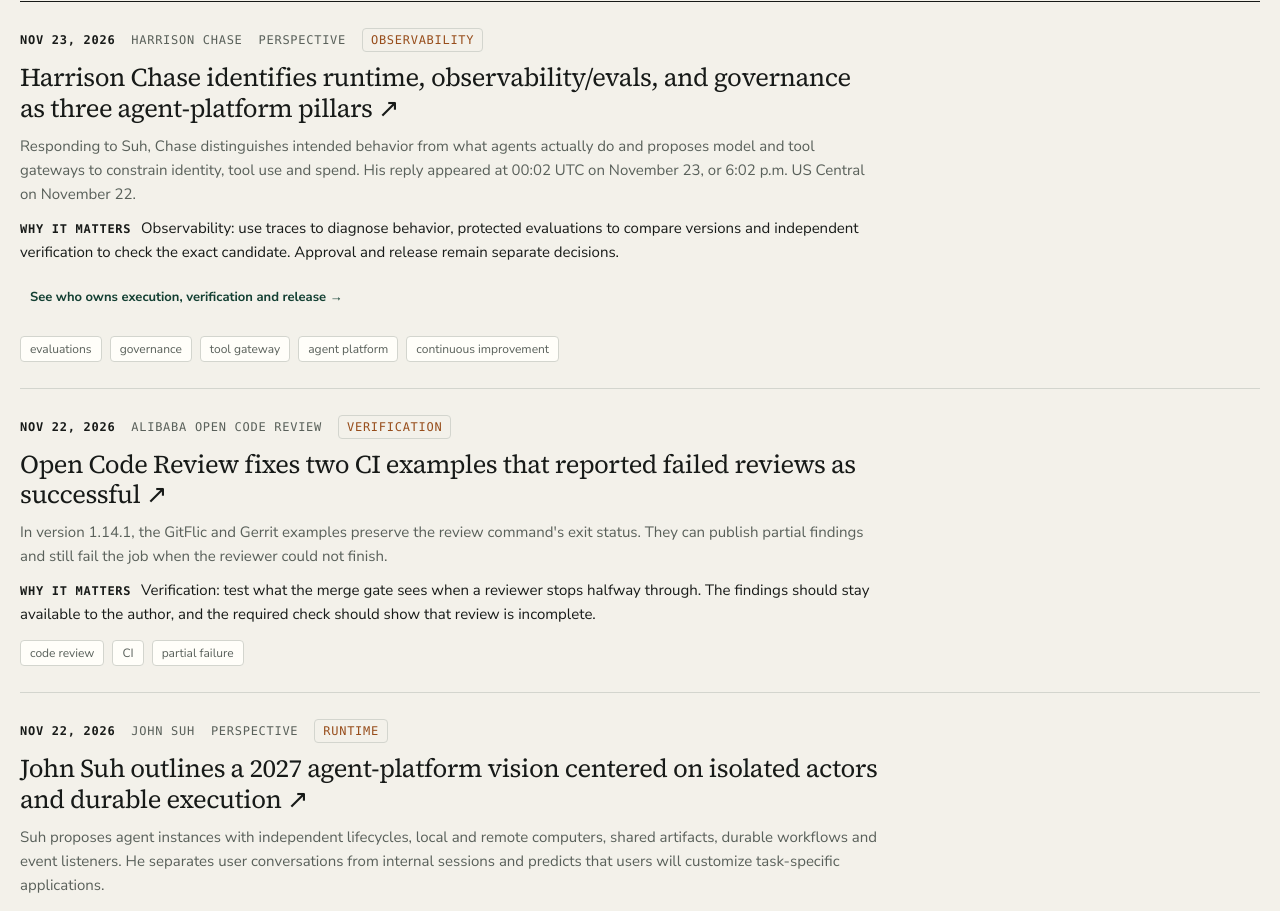
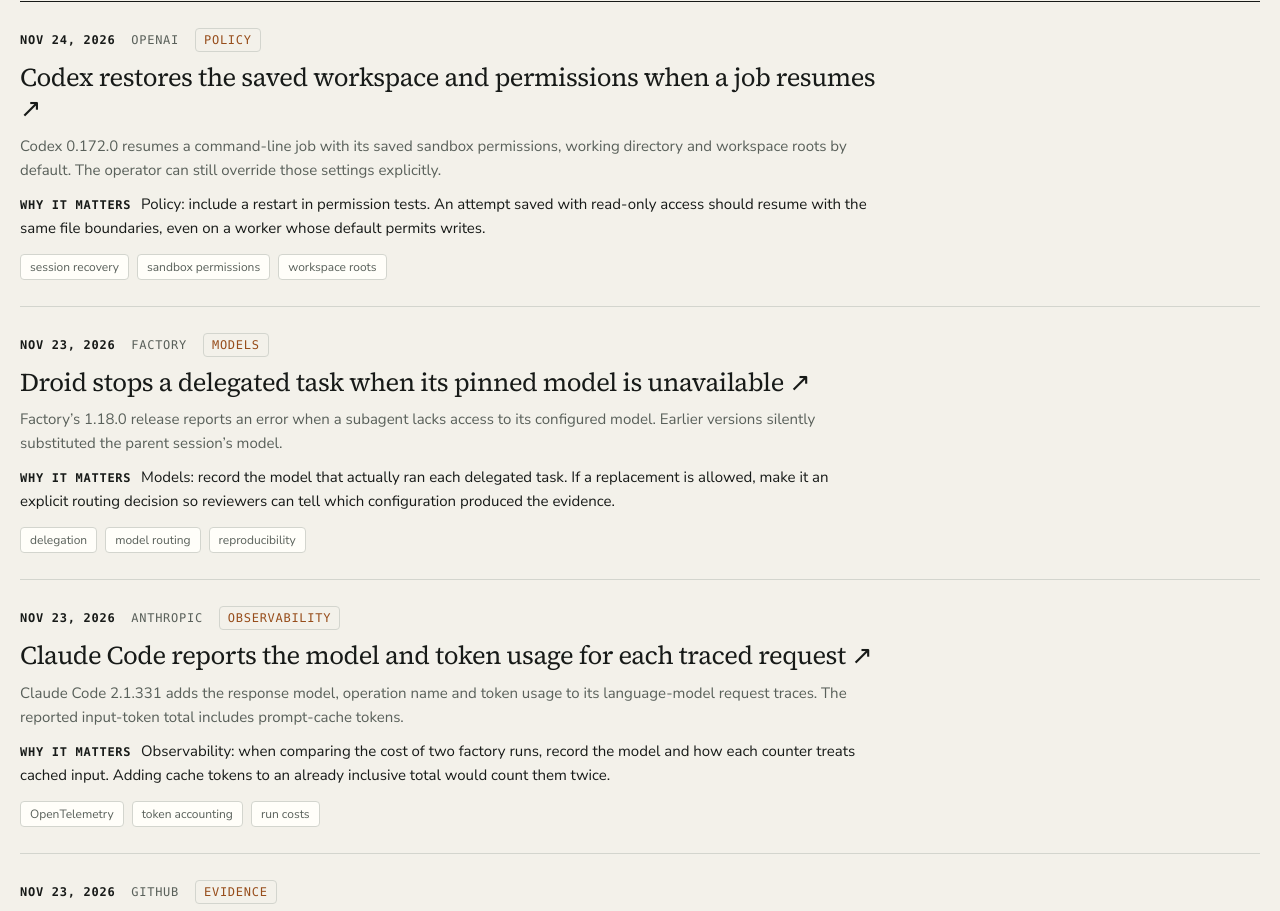
Before and after one commit to jaydubya818/FDLC, a Next.js app: page /updates in a window 1280 px wide. Shown: the part 760-1671 px from the top of the page. Built offline with nearby package versions, Linux system fonts and the light colour scheme; no server answers.

Commit message:
Publish five sourced factory updates from the November 24 review

```diff
--- a/data/factory-updates.ts
+++ b/data/factory-updates.ts
@@ -30,9 +30,53 @@ export type FactoryUpdate = {
   guideReading?: { href: string; label: string };
 };
 
-export const factoryUpdatesReviewed = "2026-11-23";
+export const factoryUpdatesReviewed = "2026-11-24";
 
 export const factoryUpdates: readonly FactoryUpdate[] = [
+  {
+    id: "codex-0172-resume-permissions",
+    date: "2026-11-24",
+    title: "Codex restores the saved workspace and permissions when a job resumes",
+    source: "OpenAI",
+    url: "https://github.com/openai/codex/releases/tag/rust-v0.172.0",
+    summary: "Codex 0.172.0 resumes a command-line job with its saved sandbox permissions, working directory and workspace roots by default. The operator can still override those settings explicitly.",
+    whyItMatters: "Policy: include a restart in permission tests. An attempt saved with read-only access should resume with the same file boundaries, even on a worker whose default permits writes.",
+    touches: "Policy",
+    tags: ["session recovery","sandbox permissions","workspace roots"],
+  },
+  {
+    id: "factory-droid-pinned-model-unavailable",
+    date: "2026-11-23",
+    title: "Droid stops a delegated task when its pinned model is unavailable",
+    source: "Factory",
+    url: "https://docs.factory.com/changelog/release-notes#v1.18.0",
+    summary: "Factory’s 1.18.0 release reports an error when a subagent lacks access to its configured model. Earlier versions silently substituted the parent session’s model.",
+    whyItMatters: "Models: record the model that actually ran each delegated task. If a replacement is allowed, make it an explicit routing decision so reviewers can tell which configuration produced the evidence.",
+    touches: "Models",
+    tags: ["delegation","model routing","reproducibility"],
+  },
+  {
+    id: "claude-code-request-trace-token-accounting",
+    date: "2026-11-23",
+    title: "Claude Code reports the model and token usage for each traced request",
+    source: "Anthropic",
+    url: "https://github.com/anthropics/claude-code/releases/tag/v2.1.331",
+    summary: "Claude Code 2.1.331 adds the response model, operation name and token usage to its language-model request traces. The reported input-token total includes prompt-cache tokens.",
+    whyItMatters: "Observability: when comparing the cost of two factory runs, record the model and how each counter treats cached input. Adding cache tokens to an already inclusive total would count them twice.",
+    touches: "Observability",
+    tags: ["OpenTelemetry","token accounting","run costs"],
+  },
+  {
+    id: "github-coverage-upload-format-validation",
+    date: "2026-11-23",
+    title: "GitHub fails coverage uploads when the report format is unsupported",
+    source: "GitHub",
+    url: "https://github.blog/changelog/2026-11-23-code-coverage-uploads-now-flag-invalid-report-formats/",
+    summary: "GitHub Code Quality now checks for Cobertura XML during upload. Previously a workflow could report success while its pull request showed no coverage. A valid report can still be processed when individual lines lack usable data.",
+    whyItMatters: "Evidence: check that the coverage report for a candidate can be read and contains the expected files. A successful upload alone gives a reviewer no basis for a coverage decision.",
+    touches: "Evidence",
+    tags: ["CI","code coverage","evidence quality"],
+  },
   {
     id: "chase-agent-platform-pillars",
     date: "2026-11-23",
@@ -139,6 +183,17 @@ export const factoryUpdates: readonly FactoryUpdate[] = [
     whyItMatters: "Runtime: quota exhaustion, cancellation, and network failure need explicit terminal states so a factory does not silently consume time or leave child processes running.",
     touches: "Runtime",
     tags: ["harness", "retries", "resource limits"],
+  },
+  {
+    id: "vercel-board-experimental-task-threads",
+    date: "2026-11-18",
+    title: "Vercel opens an experimental shared task board to agents using different harnesses",
+    source: "Vercel",
+    url: "https://vercel.com/changelog/vercel-board-is-now-available",
+    summary: "Vercel Board keeps each task’s discussion and results in a thread. Teams can grant channel access to people and agents and sync messages with GitHub or Slack. Vercel made the experiment available on all plans.",
+    whyItMatters: "Planning: give a work order a durable discussion and link it to the candidate, verification record and approver. That lets a new worker pick up the conversation while the release decision stays traceable.",
+    touches: "Planning",
+    tags: ["coordination","work orders","agent handoffs"],
   },
   {
     id: "codex-0170-telemetry-sandbox-recovery",
```
Also changed, not shown: 1 other file (tests, documents, lock files or other folders).
